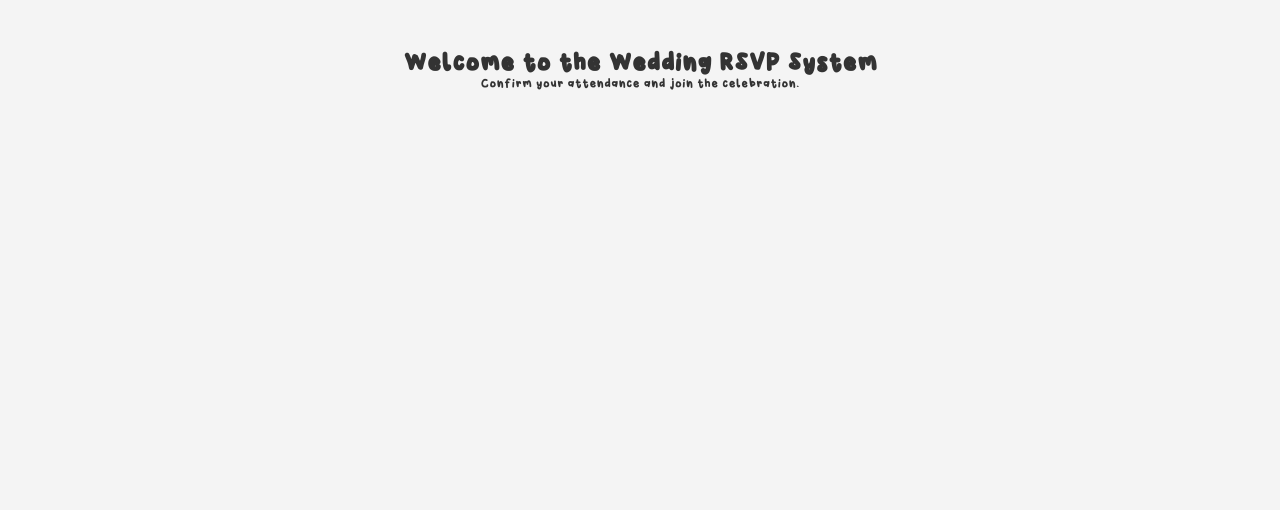
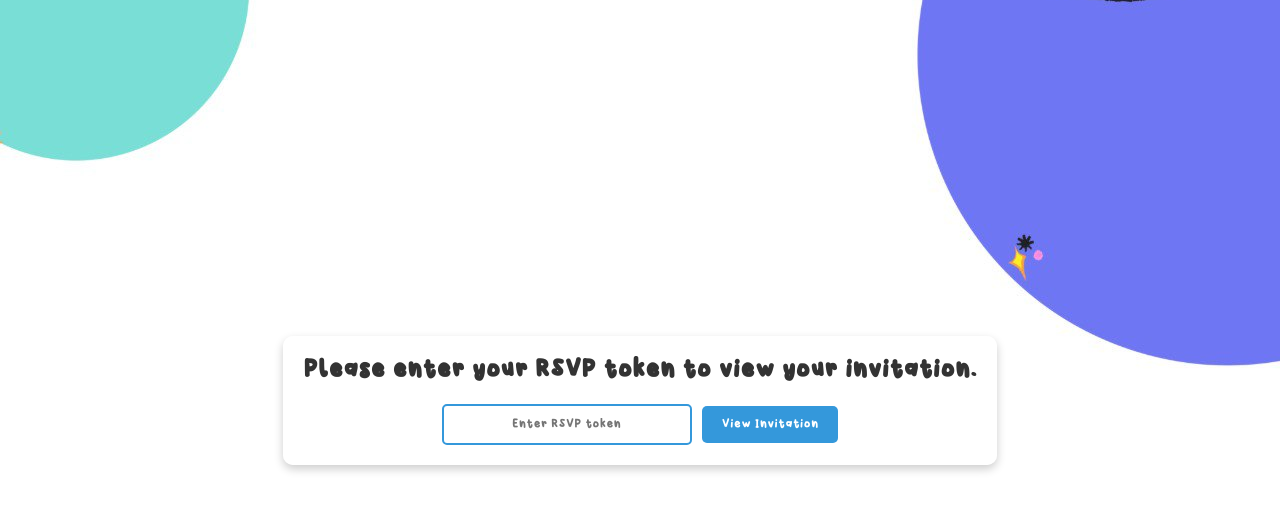
Before and after one commit to G4L1L10/rsvp-frontend, a React (Vite) app: page / in a window 1280 px wide. Shown: the top 510 px of the page. Built offline with nearby package versions, Linux system fonts and the light colour scheme.

Commit message:
🔥 Improved RSVP API error handling and debugging

```diff
--- a/src/api/rsvp.js
+++ b/src/api/rsvp.js
@@ -3,6 +3,7 @@ import { refreshToken } from "./auth"; // Import refresh function
 
 const RSVP_API_URL = "http://localhost:8081"; // Ensure no trailing slash
 
+// ✅ Fetch all guests
 export const getGuests = async () => {
   try {
     const token = localStorage.getItem("token");
@@ -12,9 +13,7 @@ export const getGuests = async () => {
     }
 
     const response = await axios.get(`${RSVP_API_URL}/admin/guests`, {
-      headers: {
-        Authorization: `Bearer ${token}`,
-      },
+      headers: { Authorization: `Bearer ${token}` },
     });
 
     return response.data;
@@ -29,13 +28,14 @@ export const getGuests = async () => {
         console.error("❌ Token refresh failed:", refreshError);
         throw new Error("Session expired. Please log in again.");
       }
-    } else {
-      console.error("Error fetching guests:", error);
+    }
+
+    console.error("Error fetching guests:", error.response || error);
     throw error;
-    }
   }
 };
 
+// ✅ Send an invite to a guest
 export const sendInvite = async ({
   name,
   email,
@@ -62,23 +62,36 @@ export const sendInvite = async ({
 
     return response.data;
   } catch (error) {
-    console.error("Error sending invite:", error);
+    console.error("❌ Error sending invite:", error.response || error);
     throw error;
   }
 };
 
-// Fetch guest by RSVP token
+// ✅ Fetch guest details using their RSVP token
 export const getGuestByToken = async (token) => {
+  try {
     const response = await axios.get(`${RSVP_API_URL}/rsvp/${token}`);
     return response.data;
+  } catch (error) {
+    console.error("❌ Error fetching guest by token:", error.response || error);
+    throw error;
+  }
 };
 
-// Submit RSVP response
+// ✅ Submit RSVP response
 export const submitRSVP = async (token, status, totalGuests) => {
+  try {
     const response = await axios.post(`${RSVP_API_URL}/rsvp/`, {
       rsvp_token: token,
       rsvp_status: status,
       total_guests: totalGuests,
     });
+
+    console.log("✅ RSVP API Response:", response.data); // Debugging log
+
     return response.data;
+  } catch (error) {
+    console.error("❌ RSVP submission failed:", error.response || error);
+    throw error;
+  }
 };
--- a/src/pages/Home.jsx
+++ b/src/pages/Home.jsx
@@ -1,12 +1,35 @@
-import { Link } from "react-router-dom";
+import { useState } from "react";
+import { useNavigate } from "react-router-dom";
 import styled from "styled-components";
+import invitationBackground from "../assets/invitation_background.jpg"; // Ensure correct path
 
 const Home = () => {
+  const [token, setToken] = useState("");
+  const navigate = useNavigate();
+
+  const handleRSVPSubmit = (e) => {
+    e.preventDefault();
+    if (token.trim()) {
+      navigate(`/rsvp/${token}`);
+    } else {
+      alert("Please enter a valid RSVP token.");
+    }
+  };
+
   return (
     <Container>
-      <h1>Welcome to the Wedding RSVP System</h1>
-      <p>Confirm your attendance and join the celebration.</p>
-      {/* No Login Button */}
+      <Content>
+        <h1>Please enter your RSVP token to view your invitation.</h1>
+        <Form onSubmit={handleRSVPSubmit}>
+          <Input
+            type="text"
+            placeholder="Enter RSVP token"
+            value={token}
+            onChange={(e) => setToken(e.target.value)}
+          />
+          <SubmitButton type="submit">View Invitation</SubmitButton>
+        </Form>
+      </Content>
     </Container>
   );
 };
@@ -15,6 +38,50 @@ export default Home;
 
 // Styled Components
 const Container = styled.div`
+  display: flex;
+  justify-content: center;
+  align-items: center;
+  height: 100vh;
+  background-image: url(${invitationBackground});
+  background-size: cover;
+  background-position: center;
   text-align: center;
-  padding: 50px;
 `;
+
+const Content = styled.div`
+  background: rgba(255, 255, 255, 0.8);
+  padding: 20px;
+  border-radius: 10px;
+  box-shadow: 0px 4px 10px rgba(0, 0, 0, 0.2);
+  max-width: 90%;
+`;
+
+const Form = styled.form`
+  margin-top: 20px;
+`;
+
+const Input = styled.input`
+  padding: 12px;
+  width: 250px;
+  font-size: 16px;
+  border: 2px solid #3498db;
+  border-radius: 5px;
+  outline: none;
+  text-align: center;
+`;
+
+const SubmitButton = styled.button`
+  background-color: #3498db;
+  color: white;
+  border: none;
+  padding: 12px 20px;
+  font-size: 16px;
+  cursor: pointer;
+  margin-left: 10px;
+  border-radius: 5px;
+  transition: 0.3s;
+
+  &:hover {
+    background-color: #2980b9;
+  }
+`;
--- a/src/pages/RSVP.jsx
+++ b/src/pages/RSVP.jsx
@@ -34,11 +34,21 @@ const RSVP = () => {
     }
 
     try {
-      await submitRSVP(token, rsvpStatus, totalGuests);
-      alert("RSVP submitted successfully!");
-      navigate(`/thank-you?rsvp=${rsvpStatus.toLowerCase()}`); // ✅ Pass RSVP status to Thank You Page
+      const response = await submitRSVP(token, rsvpStatus, totalGuests);
+
+      if (response && response.message === "RSVP updated successfully") {
+        alert("RSVP submitted successfully!");
+
+        // ✅ Redirect to /thank-you with correct image based on RSVP status
+        const imageType =
+          rsvpStatus === "Attending" ? "attending" : "not_attending";
+        navigate(`/thank-you?status=${imageType}`);
+      } else {
+        alert("Unexpected response. Please try again.");
+      }
     } catch (err) {
       alert("Failed to submit RSVP. Please try again.");
+      console.error("RSVP submission error:", err);
     }
   };
 
--- a/src/pages/ThankYou.jsx
+++ b/src/pages/ThankYou.jsx
@@ -1,25 +1,23 @@
 import { useLocation, useNavigate } from "react-router-dom";
 import styled from "styled-components";
-import attendImage from "../assets/Attend_rsvp.jpg"; // ✅ Ensure images are in `src/assets`
+import attendingImage from "../assets/Attend_rsvp.jpg";
 import notAttendingImage from "../assets/not_attending_rsvp.jpg";
 
 const ThankYou = () => {
   const location = useLocation();
   const navigate = useNavigate();
-  const queryParams = new URLSearchParams(location.search);
-  const rsvpStatus = queryParams.get("rsvp");
 
-  const imageSrc = rsvpStatus === "attending" ? attendImage : notAttendingImage;
+  // ✅ Get status from URL
+  const params = new URLSearchParams(location.search);
+  const status = params.get("status");
+
+  // ✅ Choose the correct image
+  const imageSrc = status === "attending" ? attendingImage : notAttendingImage;
 
   return (
     <Container>
-      <h1>Thank You for Your Response!</h1>
-      <ImageContainer>
-        <Image src={imageSrc} alt="RSVP Response" />
-      </ImageContainer>
-      <ButtonContainer>
-        <BackButton onClick={() => navigate("/")}>🏡 Back to Home</BackButton>
-      </ButtonContainer>
+      <Image src={imageSrc} alt="Thank You" />
+      <BackButton onClick={() => navigate("/")}>Back to Home</BackButton>
     </Container>
   );
 };
@@ -28,47 +26,28 @@ export default ThankYou;
 
 // Styled Components
 const Container = styled.div`
+  display: flex;
+  flex-direction: column;
+  align-items: center;
+  justify-content: center;
+  height: 100vh;
   text-align: center;
-  padding: 20px;
-`;
-
-const ImageContainer = styled.div`
-  display: flex;
-  justify-content: center;
-  align-items: center;
-  margin-top: 20px;
 `;
 
 const Image = styled.img`
-  max-width: 35%;
+  max-width: 50%; /* ✅ Makes it mobile-friendly */
   height: auto;
-  border-radius: 10px;
-
-  @media (max-width: 768px) {
-    max-width: 70%;
-  }
-
-  @media (max-width: 480px) {
-    max-width: 90%;
-  }
-`;
-
-/* ✅ Centered Button Elegantly Below the Image */
-const ButtonContainer = styled.div`
-  display: flex;
-  justify-content: center;
-  margin-top: 20px;
 `;
 
 const BackButton = styled.button`
+  background-color: #3498db;
+  color: white;
+  border: none;
   padding: 12px 24px;
   font-size: 16px;
-  color: white;
-  background-color: #3498db;
-  border: none;
+  cursor: pointer;
+  margin-top: 20px;
   border-radius: 5px;
-  cursor: pointer;
-  transition: 0.3s;
 
   &:hover {
     background-color: #2980b9;
--- a/src/router.jsx
+++ b/src/router.jsx
@@ -4,15 +4,17 @@ import Login from "./pages/Login";
 import Dashboard from "./pages/Dashboard";
 import InviteGuest from "./pages/InviteGuest";
 import RSVP from "./pages/RSVP";
+import ThankYou from "./pages/ThankYou"; // ✅ Import ThankYou page
 import ProtectedRoute from "./components/ProtectedRoute";
 
 const RoutesComponent = () => {
   return (
     <Routes>
       <Route path="/" element={<Home />} />
-      <Route path="/jarvisismycopilot" element={<Login />} />{" "}
-      {/* ✅ Only accessible via URL */}
+      <Route path="/jarvisismycopilot" element={<Login />} />
       <Route path="/rsvp/:token" element={<RSVP />} />
+      <Route path="/thank-you" element={<ThankYou />} />{" "}
+      {/* ✅ Fix: Add this route */}
       <Route
         path="/invite-guest"
         element={
```
Lines whose indentation alone changed are shown as unchanged.
